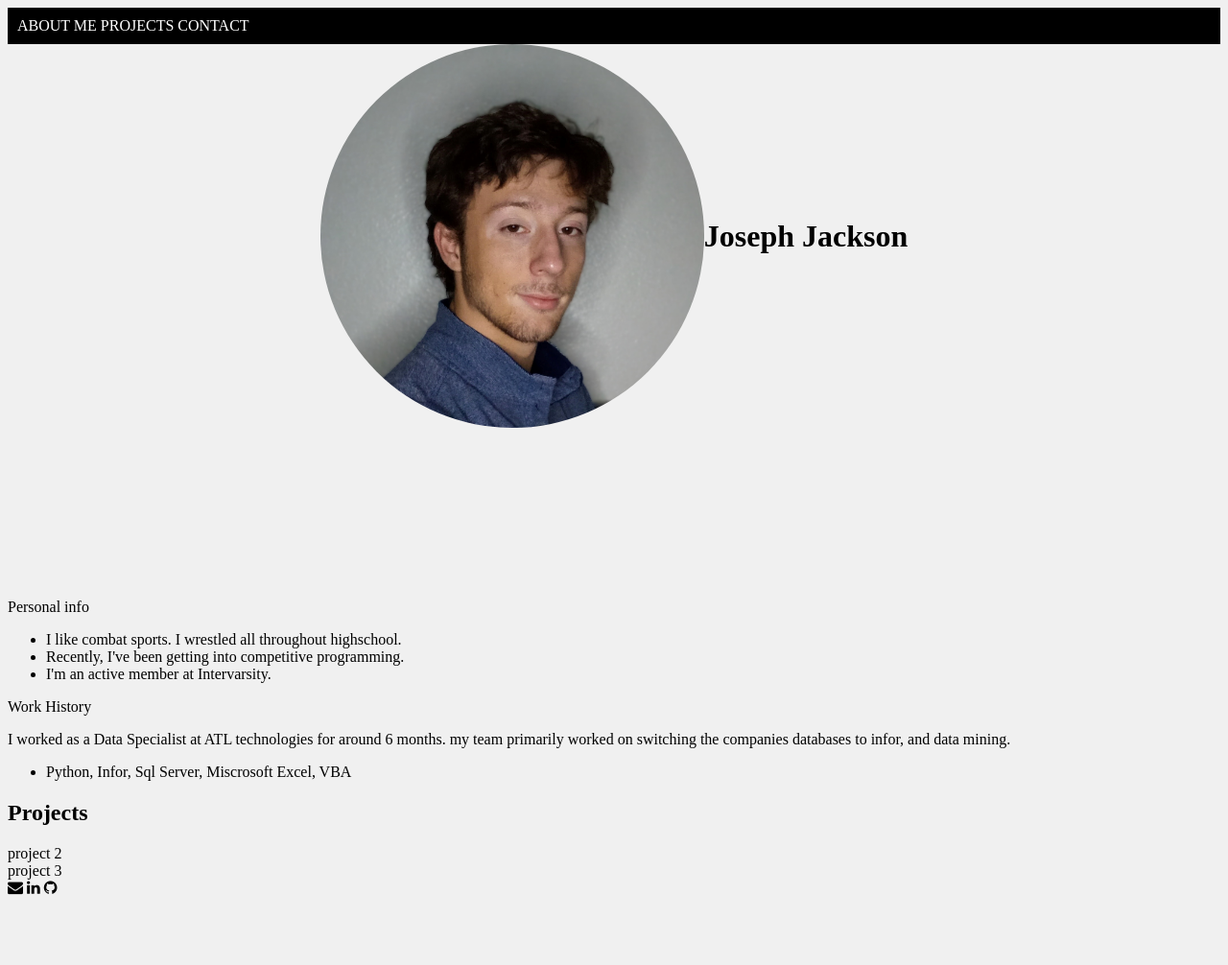
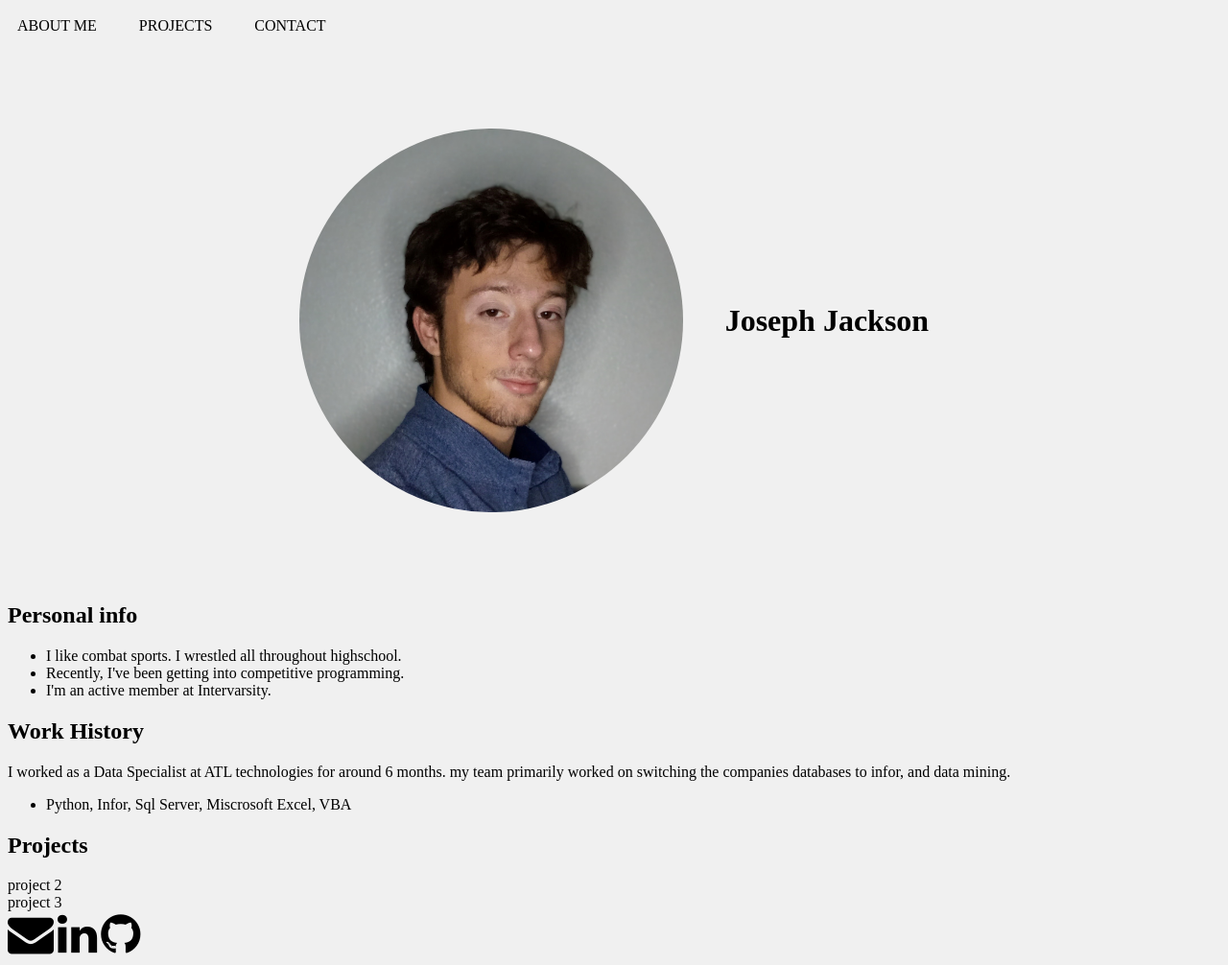
Before and after one commit to Joseph-R-Jackson/Joseph-R-Jackson.github.io, a plain HTML site: page index.html in a window 1280 px wide. Shown: the whole page at 96% size. Before the commit the page ends 943 px from the top, so only its background shows below. Drawn offline with Linux system fonts and the light colour scheme.

Commit message:
Added styling and linked up contact symbols

```diff
--- a/css/styles.css
+++ b/css/styles.css
@@ -1,7 +1,3 @@
-:root {
-    --font-color: #595959;
-}
-
 body {
     background-color: #F0F0F0;
     color:black;
@@ -10,7 +6,6 @@ body {
 nav ul {
     list-style-type: none;
     padding: 10px;
-    background-color:black;
     margin: 0;
 }
 
@@ -18,8 +13,9 @@ nav li{
     display: inline;
 }
 nav a {
-    color:white;
+    color:black;
     text-decoration: none;
+    margin-right: 40px;
 }
 
 nav li a:hover {
@@ -40,8 +36,24 @@ nav li a:hover {
     display: flex;
     justify-content: center;
     align-items: center;
+    justify-content: space-around;
+    max-width: 700px;
+    right: 0;
+    left: 0;
+    margin-right: auto;
+    margin-left: auto;
+    margin-top: 7%;
 }
 
 h1 {
     size: 48pt;
 }
+
+.fa-envelope, .fa-linkedin, .fa-github {
+    color: black;
+
+}
+
+.fa-envelope:hover, .fa-linkedin:hover, .fa-github:hover {
+    color:green;
+}
--- a/index.html
+++ b/index.html
@@ -19,21 +19,21 @@
             </ul>
         </nav>
         <div class="flex-container">
-            <img id="me" src="./images/me.jpg" alt="placeholder">
-            <h1>Joseph Jackson</h1>
+            <img id="me" class="flex-item" src="./images/me.jpg" alt="placeholder">
+            <h1 class="flex-item">Joseph Jackson</h1>
         </div>
 
     </div>
 
     </div>
     <section id="about-me">
-        <p>Personal info</p>
+        <h1>Personal info</h1>
         <ul>
             <li>I like combat sports. I wrestled all throughout highschool.</li>
             <li>Recently, I've been getting into competitive programming.</li>
             <li>I'm an active member at Intervarsity.</li>
         </ul>
-        <p>Work History</p>
+        <h1>Work History</h1>
         <p>I worked as a Data Specialist at ATL technologies for around 6 months.
             my team primarily worked on switching the companies databases to infor,
             and data mining.
@@ -60,9 +60,9 @@
     </section>
 
     <section id="contacts">
-        <i class="fa fa-envelope"></i>
-        <i class="fa fa-linkedin"></i>
-        <i class="fa fa-github"></i>
+        <a href="mailto:josephrjc@gmail.com" target="_blank"><i class="fa fa-envelope fa-3x"></i></a>
+        <a href="https://www.linkedin.com/in/joseph-jackson-16a464239" target="_blank"><i class="fa fa-linkedin fa-3x"></i></a>
+        <a href="https://github.com/Joseph-R-Jackson" target="_blank"><i class="fa fa-github fa-3x"></i></a>
     </section>
 
 </body>
```
